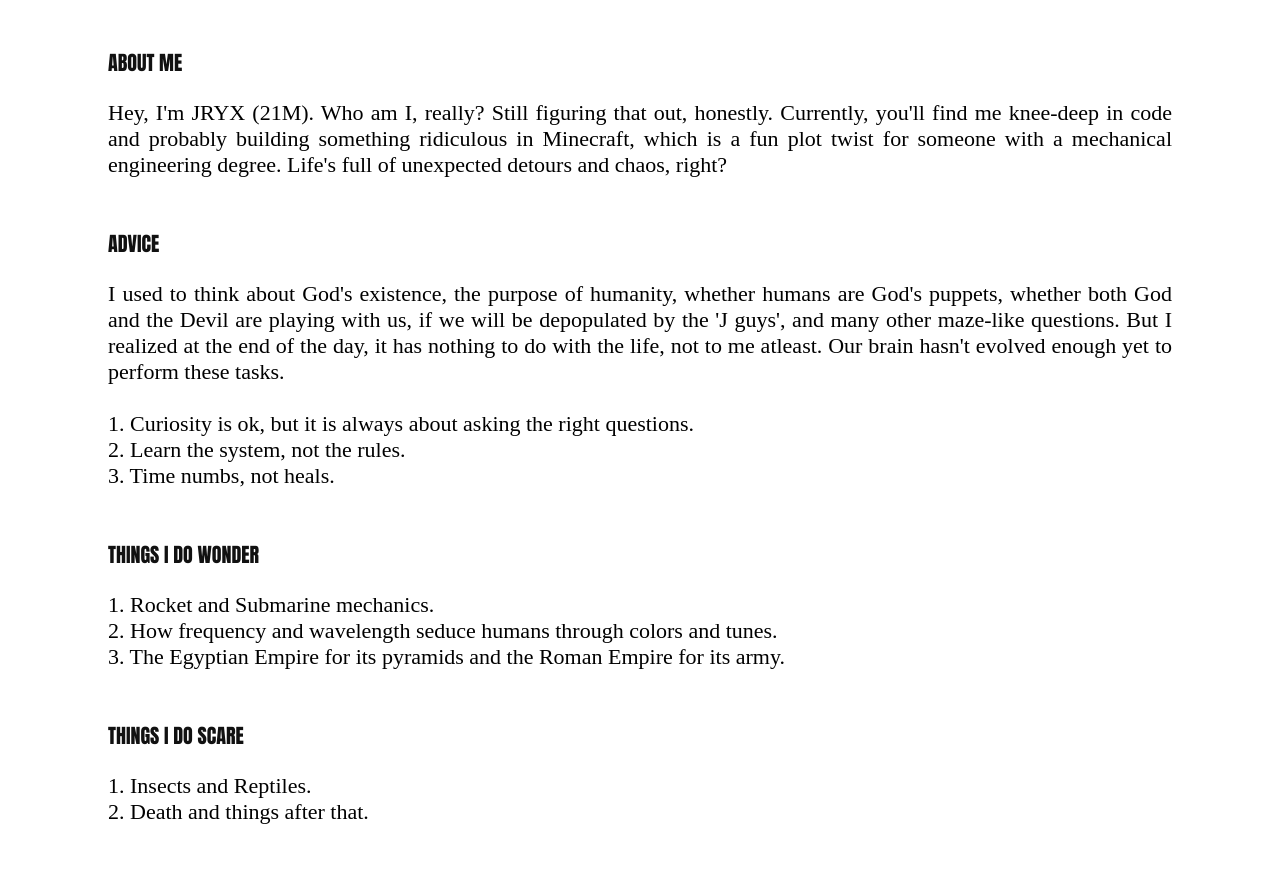
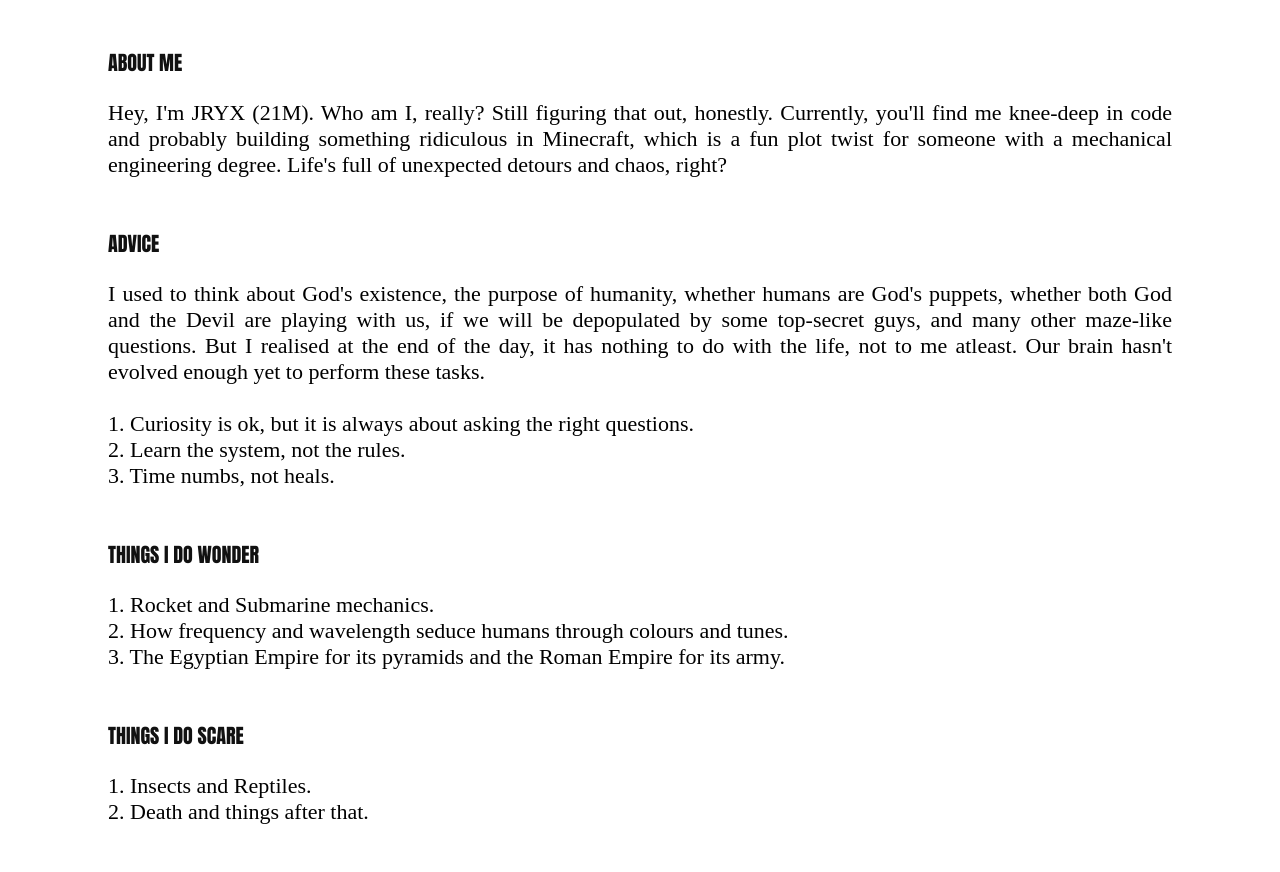
Before and after one commit to jryxbtw/website, a plain HTML site: page index.html in a window 1280 px wide. Shown: the part 216-1088 px from the top of the page. Drawn offline with Linux system fonts and the light colour scheme; a web font is replaced by a local one.

Commit message:
Update index.html

```diff
--- a/index.html
+++ b/index.html
@@ -167,9 +167,9 @@
     <p class="intro">ABOUT ME</p>
     <p class="bio">Hey, I'm JRYX (21M). Who am I, really? Still figuring that out, honestly. Currently, you'll find me knee-deep in code and probably building something ridiculous in Minecraft, which is a fun plot twist for someone with a mechanical engineering degree. Life's full of unexpected detours and chaos, right?</p>
     <p class ="ad">ADVICE</p>
-    <P class ="advice">I used to think about God's existence, the purpose of humanity, whether humans are God's puppets, whether both God and the Devil are playing with us, if we will be depopulated by the 'J guys', and many other maze-like questions. But I realized at the end of the day, it has nothing to do with the life, not to me atleast. Our brain hasn't evolved enough yet to perform these tasks. <br> <br>1. Curiosity is ok, but it is always about asking the right questions. <br>2. Learn the system, not the rules.<br>3. Time numbs, not heals.</p>
+    <P class ="advice">I used to think about God's existence, the purpose of humanity, whether humans are God's puppets, whether both God and the Devil are playing with us, if we will be depopulated by some top-secret guys, and many other maze-like questions. But I realised at the end of the day, it has nothing to do with the life, not to me atleast. Our brain hasn't evolved enough yet to perform these tasks. <br> <br>1. Curiosity is ok, but it is always about asking the right questions. <br>2. Learn the system, not the rules.<br>3. Time numbs, not heals.</p>
     <p class="tidw">THINGS I DO WONDER</p>
-    <p class="tiw">1. Rocket and Submarine mechanics.<br>2. How frequency and wavelength seduce humans through colors and tunes.<br>3. The Egyptian Empire for its pyramids and the Roman Empire for its army.</p>
+    <p class="tiw">1. Rocket and Submarine mechanics.<br>2. How frequency and wavelength seduce humans through colours and tunes.<br>3. The Egyptian Empire for its pyramids and the Roman Empire for its army.</p>
     <p class="tids">THINGS I DO SCARE</p>
     <p class="tis">1. Insects and Reptiles.<br>2. Death and things after that. </p>
     <p class="Hobbies">HOBBIES</p>
```
